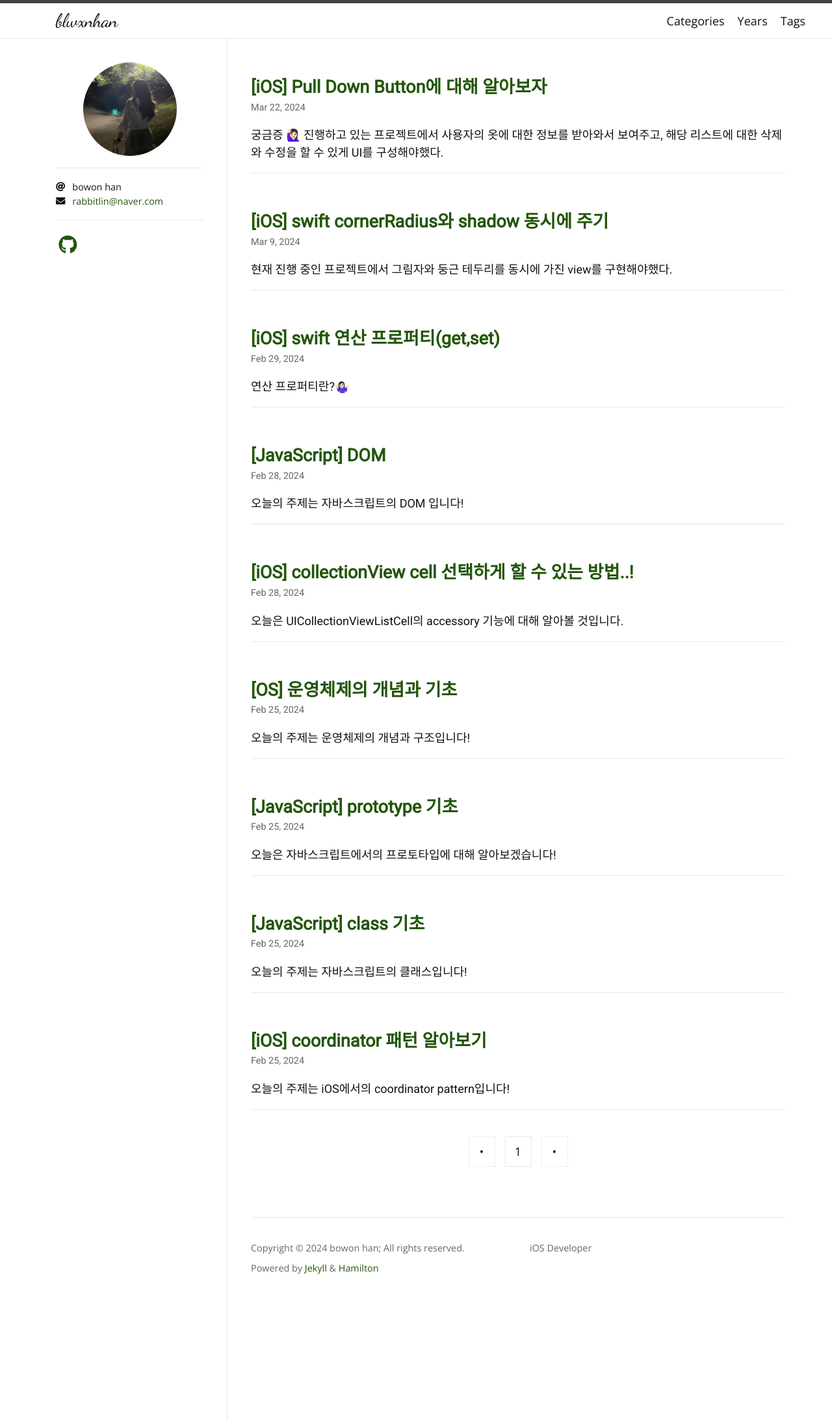
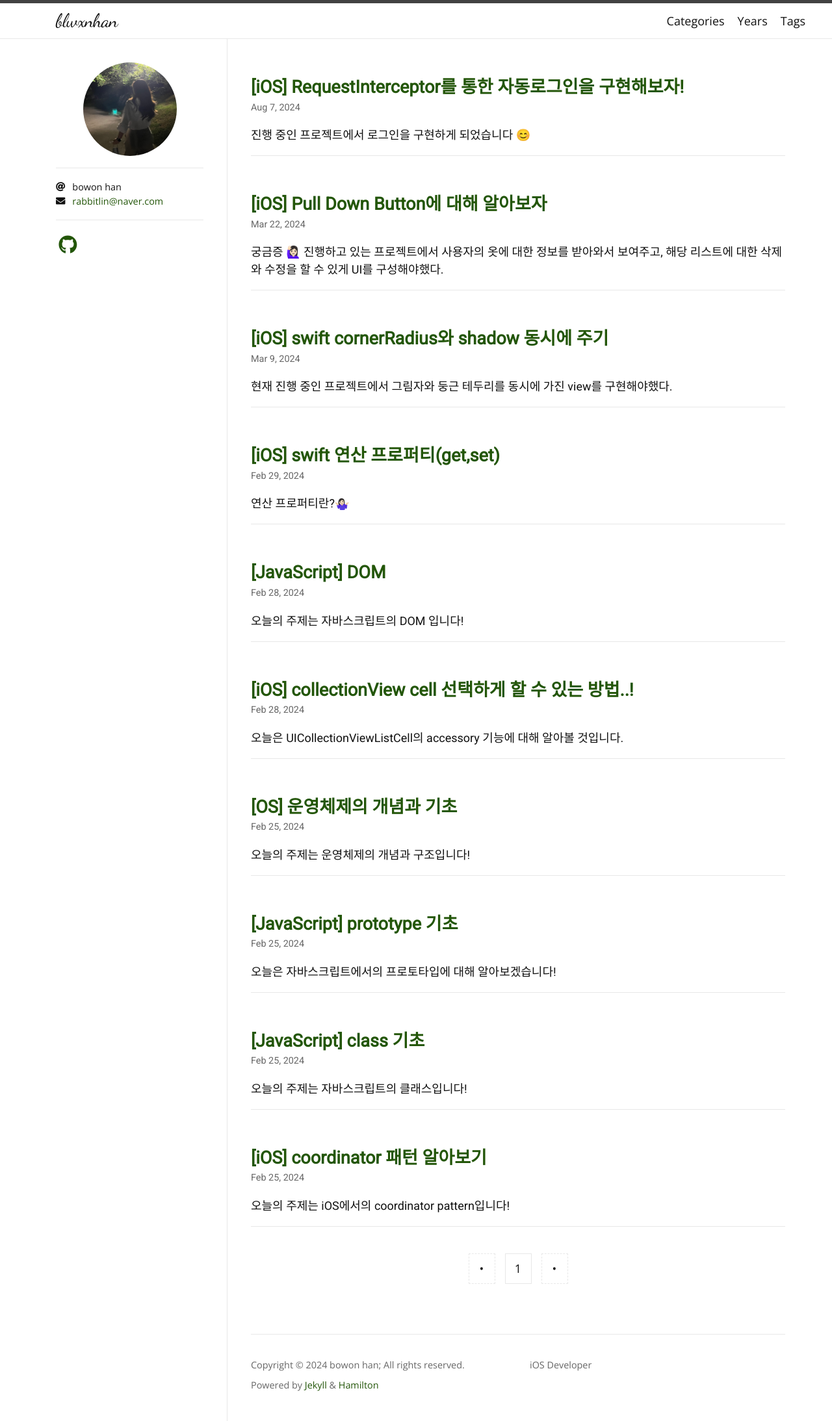
Before and after one commit to blwxnhan/blwxnhan.github.io, a Jekyll site: the page built from index.html, in a window 1280 px wide. Shown: the whole page at 65% size. Built offline with Jekyll 4.4.1, drawn with Linux system fonts in a browser that asks for light colours; nearby versions of some CDN libraries; some web fonts are replaced; the list of posts is cut into pages by our own code; some of the changed lines change nothing that is shown.

Commit message:
240807-RequestInterceptor

````diff
--- /dev/null
+++ b/_posts/2024-08-07-ios-RequestInterceptor.md
@@ -0,0 +1,147 @@
+---
+layout: post
+toc: true
+title: "[iOS] RequestInterceptor를 통한 자동로그인을 구현해보자!"
+categories: iOS
+tags: [iOS]
+author:
+  - bowon han
+---
+
+진행 중인 프로젝트에서 로그인을 구현하게 되었습니다 😊
+
+access token은 구현해본 경험이 있었지만, refresh token을 통해 토큰 갱신하는 것은 처음이라 미리 완벽하게 계획하고 구현하고자 하였습니다.
+
+## 아이디어 💡
+***
+
+일단 제가 생각했던 로그인 플로우는 다음과 같았습니다.
+
+![](/images/ios-RequestInterceptor-1.png)
+
+
+토큰은 KeyChain에 저장하기로 하였습니다.
+
+앱 실행 시 KeyChain에 저장된 토큰이 있는지 확인하고, 토큰이 존재한다면 유효한지 확인합니다. <br>
+유효하지 않다면 refresh token으로 재발급이 가능한지 확인하여 자동로그인 구현을 하고자 하였습니다.
+
+
+## 고민 😭
+***
+
+사용자가 앱을 사용하던 중 토큰이 만료되는것을 대비하여, <br>
+네트워크 로직에 모든 API 로직에 반환된 status 코드를 확인하여 **401 반환 시에 재발급 API를 호출**하고,<br>
+**원래의 API를 재호출하는 로직을 추가**하는 것은 비효율적이고, 복잡한 과정이 될것이라고 생각이 들었습니다. <br>
+
+그렇게 알아보던 중 **RequestInterceptor**라는 것을 알게 되었습니다. <br>
+이것을 통해 토큰의 재발급 과정을 간단하게 구현할 수 있었습니다🍀
+
+
+## RequestInterceptor 구현 ⭐️
+***
+
+RequsetInterceptor는 Alamofire에서 지원하는 프로토콜입니다.
+
+![](/images/ios-RequestInterceptor-2.png)
+
+**RequestAdaptor**와 **RequestRetrier**를 채택하고 있습니다.
+
+### RequestAdaptor ✔️
+RequestAdaptor의 adapt메서드는 request를 하기 전 어떤 특정 작업을 하고자할때 사용합니다.
+![](/images/ios-RequestInterceptor-3.png)
+
+요청을 보내기 전 헤더에 토큰을 넣어서 헤더값을 세팅하는 등의 과정을 주로합니다.
+
+저는 Refresh token을 통해 access token이 재발급되었을 떄 해당 메서드가 실행되도록 구현하였습니다.
+```swift
+func adapt(_ urlRequest: URLRequest, for session: Session, completion: @escaping (Result<URLRequest, Error>) -> Void) {
+    /// 토큰이 재발급 되었을 때
+    /// 재발급 받은 토큰으로 다시 Bearer 토큰 값 세팅
+    if isTokenRefreshed {
+        var modifiedRequest = urlRequest
+        guard let accessToken = KeyChain.loadAccessToken(key: TokenType.accessToken.rawValue) else { return }
+        modifiedRequest.setValue("Bearer \(accessToken)", forHTTPHeaderField: "Authorization")
+
+        isTokenRefreshed = false
+        completion(.success(modifiedRequest))
+    } else {
+        completion(.success(urlRequest))
+    }
+}
+```
+
+### RequestRetrier✔️
+RequestRetrier의 retry 메서드는 요청을 재시도해야하는지 여부를 반환하는 메서드입니다.
+
+![](/images/ios-RequestInterceptor-4.png)
+
+completion으로 RetryResult를 넘겨 재시도 유형에 대해 알려줍니다.
+
+![](/images/ios-RequestInterceptor-5.png)
+
+따라서 프로젝트에서는 통신이 실패했을 때, 즉 401을 반환했을 때 retry 하도록 구현하였습니다.
+```swift
+func retry(_ request: Request, for session: Session, dueTo error: Error, completion: @escaping (RetryResult) -> Void) {
+    guard let response = request.task?.response as? HTTPURLResponse, response.statusCode == 401, let pathComponents =
+            request.request?.url?.pathComponents,
+            !pathComponents.contains("reissue")
+    else {
+        completion(.doNotRetryWithError(error))
+        return
+    }
+
+    APIService.postReissue.performRequest { [weak self] result in
+      switch result {
+      case .success(let result):
+          guard let result = result as? CommonResponseDtoSignInResDto
+          else {
+              completion(.doNotRetry)
+              return
+          }
+
+          let keyChainResult = KeyChain.saveTokens(accessKey: result.result.accessToken, refreshKey: result.result.refreshToken)
+
+          if keyChainResult.accessResult == true && keyChainResult.refreshResult == true {
+              self?.isTokenRefreshed = true
+
+              guard request.request != nil else {
+                  completion(.doNotRetry)
+                  return
+              }
+
+              completion(.retry)
+          } else {
+              self?.isTokenRefreshed = false
+              completion(.doNotRetry)
+          }
+      case .failure(let error):
+          self?.isTokenRefreshed = false
+          self?.changeLoginViewController()
+          completion(.doNotRetryWithError(error))
+          print("⚠️refreshToken 만료")
+      }
+  }
+}
+```
+
+retry 메서드에서는 토큰 재발급 API 를 호출하게 되는데 해당 API 도 401 을 반환할 수 있어 계속 adapt, retry 가 무한으로 반복될 가능성이 있습니다.
+
+따라서 토큰 재발급 API 의 반복 호출을 막기 위해 guard let 구문을 통해 해당 path에서 reissue 이라는 String 이 존재한다면 정지하도록 구현하였습니다.
+
+저의 프로젝트에서는 RequestInterceptor를 채택하는 class를 만들어 구현하였습니다.
+
+
+### 사용할때는? 🤷🏻‍♀️
+해당 interceptor를 사용할 때는 AF.request() 요청시에 파라미터로 삽입해주면 됩니다!
+
+```swift
+AF.request(request, interceptor: APIInterceptor.shared)
+    .validate(statusCode: 200..<300)
+    .responseJSON { response in
+    ...}
+```
+
+
+## 참고 📜
+***
+[https://ios-development.tistory.com/730](https://ios-development.tistory.com/730)
````
Also changed, not shown: _posts/2024-03-22-ios-pull-down-button.md (+1 -0 lines), images/ios-RequestInterceptor-1.png (added), images/ios-RequestInterceptor-2.png (added), images/ios-RequestInterceptor-3.png (added), images/ios-RequestInterceptor-4.png (added), images/ios-RequestInterceptor-5.png (added), images/ios-UICollectionViewListCell-v2-1.png (added), images/ios-scrollview-1.png (added), 1 other file.
